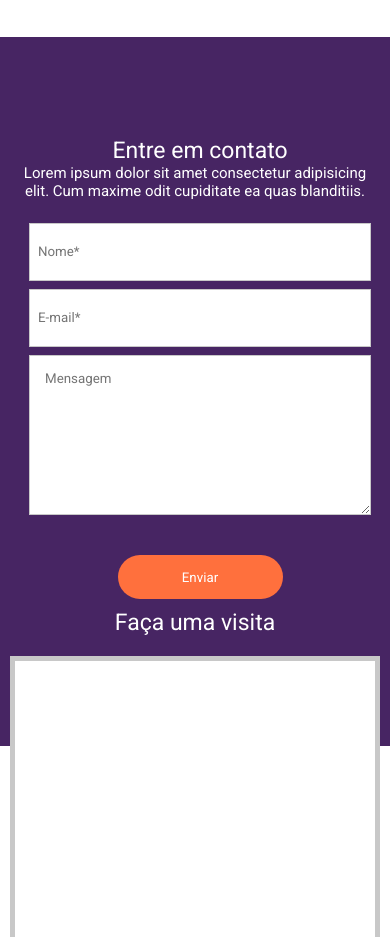
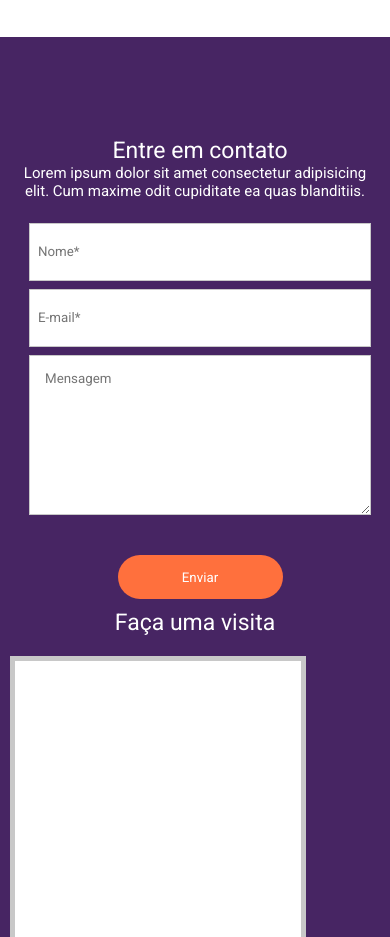
Before and after one commit to JoaoPedroAC/Projetos, a plain HTML site: page Project_03/index.html in a window 390 px wide. Shown: the part 1920-2857 px from the top of the page. Drawn offline with Linux system fonts and the light colour scheme.

Commit message:
Update style.css

```diff
--- a/Project_03/css/style.css
+++ b/Project_03/css/style.css
@@ -595,7 +595,25 @@ section.sessao4 {
         padding-bottom: 10px;
     }
     .map-wraper {
+        float: none;
         width: 100%;
+    }
+    .map-wraper3 {
+        margin-top: 10px;
+        width: 80%;
+        max-width: none;
+        padding-top: 80%;
+        position: relative;
+        display: inline-block;
+    }
+    .map-wraper2 {
+        margin-top: 10px;
+        max-width: 480px;
+        position: absolute;
+        top: 0;
+        left: 0;
+        width: 100%;
+        padding-top: 100%;
     }
 }
 
```
